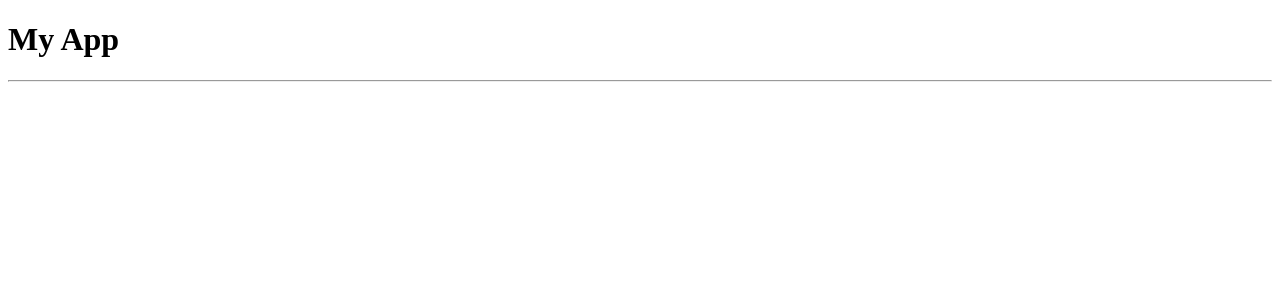
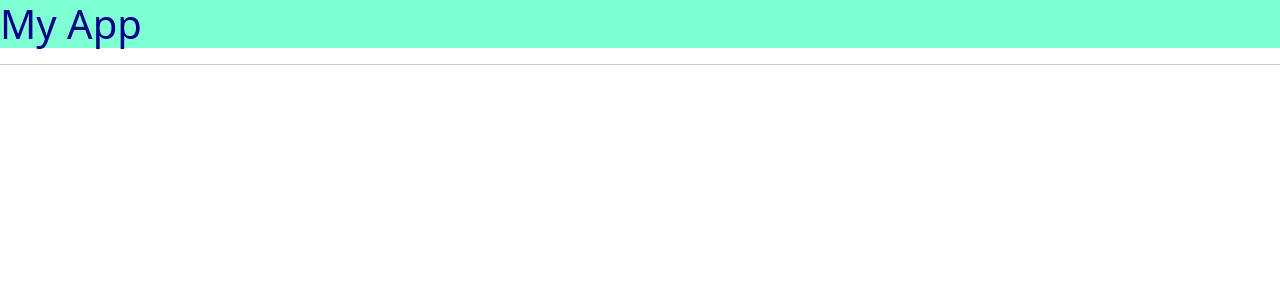
Before and after one commit to vinodh1988/first-angular-march, an Angular app: page / in a window 1280 px wide. Shown: the top 300 px of the page. Built offline with nearby package versions, Linux system fonts and the light colour scheme.

Commit message:
bootstrap

```diff
--- a/angular.json
+++ b/angular.json
@@ -35,9 +35,12 @@
               "src/assets"
             ],
             "styles": [
-              "src/styles.css"
+              "src/styles.css",
+              "node_modules/bootstrap/dist/css/bootstrap.min.css"
             ],
-            "scripts": [],
+            "scripts": [
+              "node_modules/bootstrap/dist/js/bootstrap.min.js"
+            ],
             "server": "src/main.server.ts",
             "prerender": true,
             "ssr": {
--- a/package.json
+++ b/package.json
@@ -21,6 +21,7 @@
     "@angular/platform-server": "^17.3.0",
     "@angular/router": "^17.3.0",
     "@angular/ssr": "^17.3.3",
+    "bootstrap": "^5.3.3",
     "express": "^4.18.2",
     "rxjs": "~7.8.0",
     "tslib": "^2.3.0",
--- a/src/app/app.component.css
+++ b/src/app/app.component.css
@@ -0,0 +1,4 @@
+h1{
+    background-color: aquamarine;
+    color: darkblue;
+}
```
Also changed, not shown: 1 other file (tests, documents, lock files or other folders).
